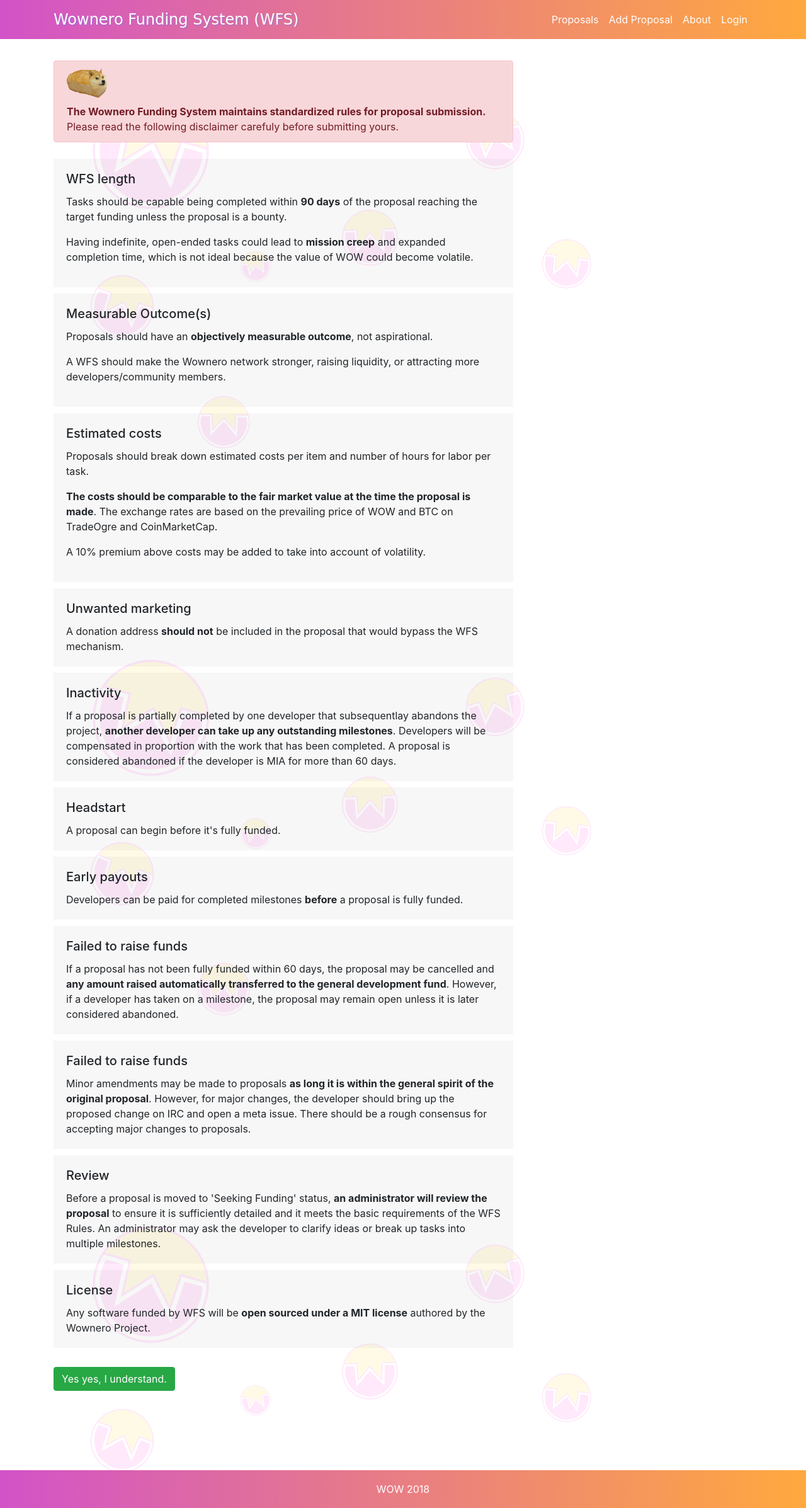
After one commit to wownero/wownero-funding-system, a Flask app: page /proposal/add/disclaimer in a window 1280 px wide. The commit adds this page. Shown: the whole page at 63% size. Run offline with Flask 2, Linux system fonts and the light colour scheme; parts of the project's set-up code (start-up, migrations or seed data) failed here and were passed over; some libraries are stand-ins or nearby versions.

Commit message:
A disclaimer for proposal submissions

```diff
--- a/wowfunding/routes.py
+++ b/wowfunding/routes.py
@@ -18,11 +18,17 @@
     return make_response(render_template('about.html'))
 
 
+@app.route('/proposal/add/disclaimer')
+def proposal_add_disclaimer():
+    return make_response(render_template(('proposal/disclaimer.html')))
+
+
 @app.route('/proposal/add')
 def proposal_add():
     if current_user.is_anonymous:
         return make_response(redirect(url_for('login')))
-    return make_response(render_template(('proposal/edit.html')))
+    default_content = settings.PROPOSAL_CONTENT_DEFAULT
+    return make_response(render_template('proposal/edit.html', default_content=default_content))
 
 
 @app.route('/proposal/comment', methods=['POST'])
--- a/wowfunding/templates/navbar.html
+++ b/wowfunding/templates/navbar.html
@@ -17,7 +17,7 @@
                     </a>
                 </li>
                 <li class="nav-item">
-                    <a class="nav-link" href="/proposal/add">Add Proposal</a>
+                    <a class="nav-link" href="/proposal/add/disclaimer">Add Proposal</a>
                 </li>
                 <li class="nav-item">
                     <a class="nav-link" href="/about">About</a>
--- /dev/null
+++ b/wowfunding/templates/proposal/disclaimer.html
@@ -0,0 +1,192 @@
+{% extends "base.html" %}
+{% block content %}
+
+<style>
+    .container>.row>div{
+        margin-bottom:10px;
+    }
+</style>
+<div class="container">
+    <div class="row">
+        <div class="col-md-8">
+            <div class="alert alert-danger">
+                <img src="/static/doge_head.png" style="
+                    width: 64px;
+                    margin-right: 8px;
+                ">
+                <p style="margin-top:10px;margin-bottom:0px;">
+                <b>The Wownero Funding System maintains standardized rules for proposal submission.</b>
+                Please read the following disclaimer carefuly before submitting yours.
+                </p>
+            </div>
+        </div>
+    </div>
+    <div class="row">
+        <div class="col-md-8">
+            <div class="card">
+                <div class="card-body">
+                    <h5 class="card-title">WFS length</h5>
+                    <p class="card-text">
+                        Tasks should be capable being completed within <b>90 days</b> of the proposal reaching the target funding unless the proposal is a bounty.
+                    </p>
+                    <p>
+                        Having indefinite, open-ended tasks could lead to <b>mission creep</b> and expanded completion time, which is not ideal because the value of WOW could become volatile.
+                    </p>
+                </div>
+            </div>
+        </div>
+    </div>
+    <div class="row">
+        <div class="col-md-8">
+            <div class="card">
+                <div class="card-body">
+                    <h5 class="card-title">Measurable Outcome(s)</h5>
+                    <p class="card-text">
+                        Proposals should have an <b>objectively measurable outcome</b>, not aspirational.
+                    </p>
+                    <p>
+                        A WFS should make the Wownero network stronger, raising liquidity, or attracting more developers/community members.
+                    </p>
+                </div>
+            </div>
+        </div>
+    </div>
+    <div class="row">
+        <div class="col-md-8">
+            <div class="card">
+                <div class="card-body">
+                    <h5 class="card-title">Estimated costs</h5>
+                    <p class="card-text">
+                        Proposals should break down estimated costs per item and number of hours for labor per task.
+                    </p>
+                    <p>
+                        <b>The costs should be comparable to the fair market value at the time the proposal is made</b>.
+                        The exchange rates are based on the prevailing price of WOW and BTC on TradeOgre and CoinMarketCap.
+                    </p>
+                    <p>
+                        A 10% premium above costs may be added to take into account of volatility.
+                    </p>
+                </div>
+            </div>
+        </div>
+    </div>
+    <div class="row">
+        <div class="col-md-8">
+            <div class="card">
+                <div class="card-body">
+                    <h5 class="card-title">Unwanted marketing</h5>
+                    <p class="card-text">
+                        A donation address <b>should not</b> be included in the proposal that would bypass the WFS mechanism.
+                    </p>
+                </div>
+            </div>
+        </div>
+    </div>
+    <div class="row">
+        <div class="col-md-8">
+            <div class="card">
+                <div class="card-body">
+                    <h5 class="card-title">Inactivity</h5>
+                    <p class="card-text">
+                        If a proposal is partially completed by one developer that subsequentlay abandons the project,
+                        <b>another developer can take up any outstanding milestones</b>. Developers will be compensated
+                        in proportion with the work that has been completed. A proposal is considered abandoned if
+                        the developer is MIA for more than 60 days.
+                    </p>
+                </div>
+            </div>
+        </div>
+    </div>
+    <div class="row">
+        <div class="col-md-8">
+            <div class="card">
+                <div class="card-body">
+                    <h5 class="card-title">Headstart</h5>
+                    <p class="card-text">
+                        A proposal can begin before it's fully funded.
+                    </p>
+                </div>
+            </div>
+        </div>
+    </div>
+    <div class="row">
+        <div class="col-md-8">
+            <div class="card">
+                <div class="card-body">
+                    <h5 class="card-title">Early payouts</h5>
+                    <p class="card-text">
+                        Developers can be paid for completed milestones <b>before</b> a proposal is fully funded.
+                    </p>
+                </div>
+            </div>
+        </div>
+    </div>
+    <div class="row">
+        <div class="col-md-8">
+            <div class="card">
+                <div class="card-body">
+                    <h5 class="card-title">Failed to raise funds</h5>
+                    <p class="card-text">
+                        If a proposal has not been fully funded within 60 days, the proposal may be cancelled and
+                        <b>any amount raised automatically transferred to the general development fund</b>. However, if a
+                        developer has taken on a milestone, the proposal may remain open unless it is later considered abandoned.
+                    </p>
+                </div>
+            </div>
+        </div>
+    </div>
+    <div class="row">
+        <div class="col-md-8">
+            <div class="card">
+                <div class="card-body">
+                    <h5 class="card-title">Failed to raise funds</h5>
+                    <p class="card-text">
+                        Minor amendments may be made to proposals <b>as long it is within the general spirit of the original
+                        proposal</b>. However, for major changes, the developer should bring up the proposed change on IRC and
+                        open a meta issue. There should be a rough consensus for accepting major changes to proposals.
+                    </p>
+                </div>
+            </div>
+        </div>
+    </div>
+    <div class="row">
+        <div class="col-md-8">
+            <div class="card">
+                <div class="card-body">
+                    <h5 class="card-title">Review</h5>
+                    <p class="card-text">
+                        Before a proposal is moved to 'Seeking Funding' status, <b>an administrator will review the proposal</b>
+                        to ensure it is sufficiently detailed and it meets the basic requirements of the WFS Rules. An
+                        administrator may ask the developer to clarify ideas or break up tasks into multiple milestones.
+                    </p>
+                </div>
+            </div>
+        </div>
+    </div>
+    <div class="row">
+        <div class="col-md-8">
+            <div class="card">
+                <div class="card-body">
+                    <h5 class="card-title">License</h5>
+                    <p class="card-text">
+                        Any software funded by WFS will be <b>open sourced under a MIT license</b> authored by the Wownero Project.
+                    </p>
+                </div>
+            </div>
+        </div>
+    </div>
+    <div class="row" style="margin-bottom: 160px;margin-top:20px;">
+        <div class="col-md-6">
+            <div class="form-group">
+                <a href="/proposal/add">
+                    <button class="btn btn-primary">Yes yes, I understand.</button>
+                </a>
+            </div>
+        </div>
+    </div>
+</div>
+
+
+</div>
+<!-- /.container -->
+{% endblock %}
--- a/wowfunding/templates/proposal/edit.html
+++ b/wowfunding/templates/proposal/edit.html
@@ -85,7 +85,7 @@
 
                     <div class="form-group">
                         <label>Content</label>
-                        <textarea id="content" class="textarea" name="content" placeholder="Place some text here" style="width: 100%; height: 600px; font-size: 14px; line-height: 18px; border: 1px solid #dddddd; padding: 10px;">{{ content }}</textarea>
+                        <textarea id="content" class="textarea" name="content" placeholder="Place some text here" style="width: 100%; height: 600px; font-size: 14px; line-height: 18px; border: 1px solid #dddddd; padding: 10px;">{% if content %}{{ content }}{% else %}{{default_content}}{% endif %}</textarea>
                     </div>
 
                     <div style="display:none" id="error" class="alert alert-danger">
```
Also changed, not shown: 1 other file.
